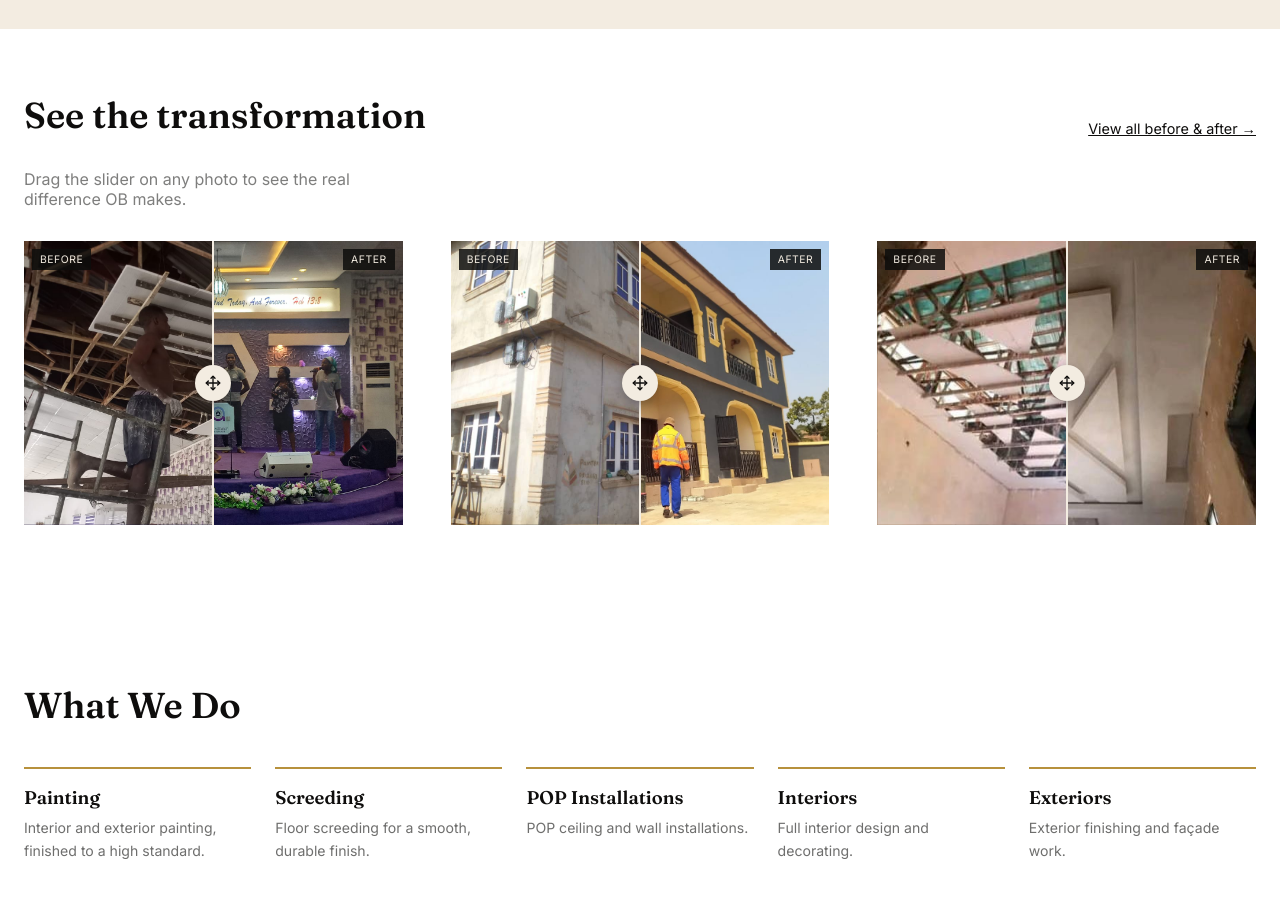
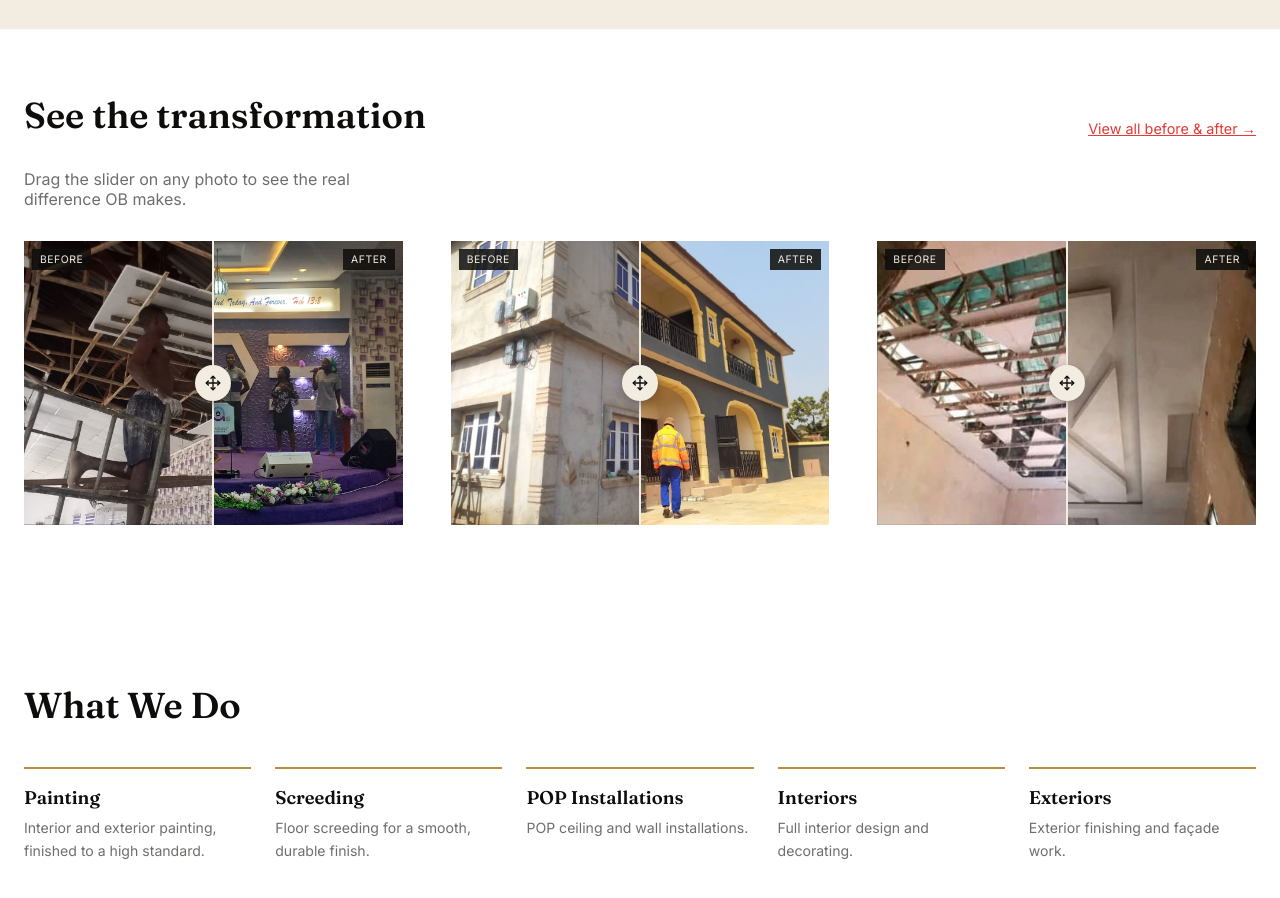
Before and after one commit to ashleybrown22343-max/obdesigns, a React (Vite) app: page / in a window 1280 px wide. Shown: the part 1460-2358 px from the top of the page. Built offline with nearby package versions, Linux system fonts and the light colour scheme.

Commit message:
Update BeforeAfterTeaser.tsx

```diff
--- a/src/components/BeforeAfterTeaser.tsx
+++ b/src/components/BeforeAfterTeaser.tsx
@@ -16,16 +16,16 @@ export default function BeforeAfterTeaser() {
             whileInView={{ opacity: 1, y: 0 }}
             viewport={{ once: true, margin: "-80px" }}
             transition={{ duration: 0.6 }}
-            style={{ fontFamily: "Fraunces, serif", fontSize: "clamp(1.5rem, 4vw, 2.25rem)", margin: 0 }}
+            style={{ fontFamily: "Fraunces, serif", fontSize: "clamp(1.5rem, 4vw, 2.25rem)", margin: 0, color: "var(--black)" }}
           >
             See the transformation
           </motion.h2>
-          <Link to="/projects?tab=before-after" style={{ fontFamily: "Inter, sans-serif", fontSize: "0.9rem", color: "#0E0D0C", textDecoration: "underline" }}>
+          <Link to="/projects?tab=before-after" style={{ fontFamily: "Inter, sans-serif", fontSize: "0.9rem", color: "var(--red)", textDecoration: "underline" }}>
             View all before & after →
           </Link>
         </div>
 
-        <p style={{ fontFamily: "Inter, sans-serif", color: "#0E0D0C88", marginBottom: "2rem", maxWidth: "40ch" }}>
+        <p style={{ fontFamily: "Inter, sans-serif", color: "rgba(14, 13, 12, 0.6)", marginBottom: "2rem", maxWidth: "40ch" }}>
           Drag the slider on any photo to see the real difference OB makes.
         </p>
 
```
